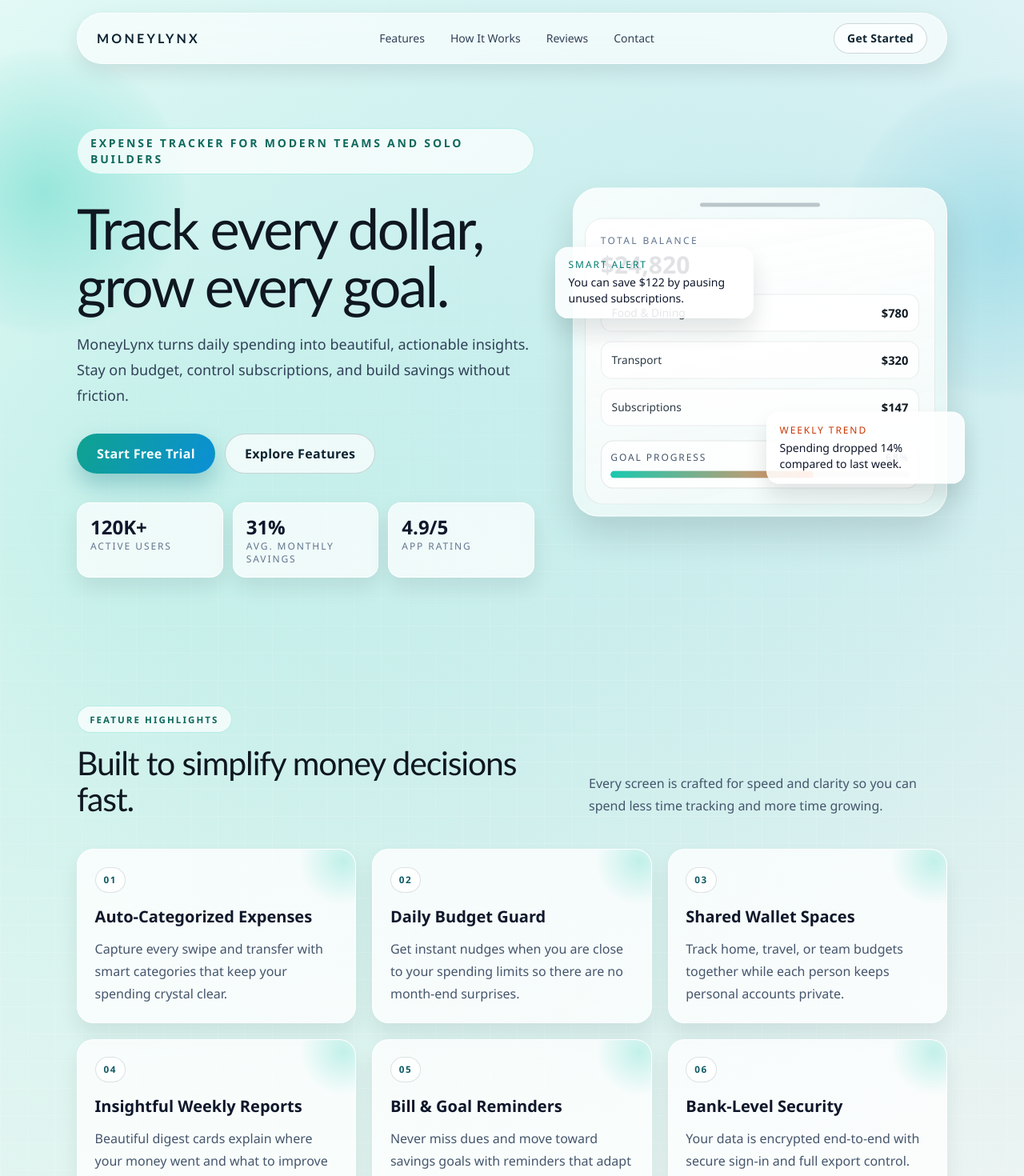
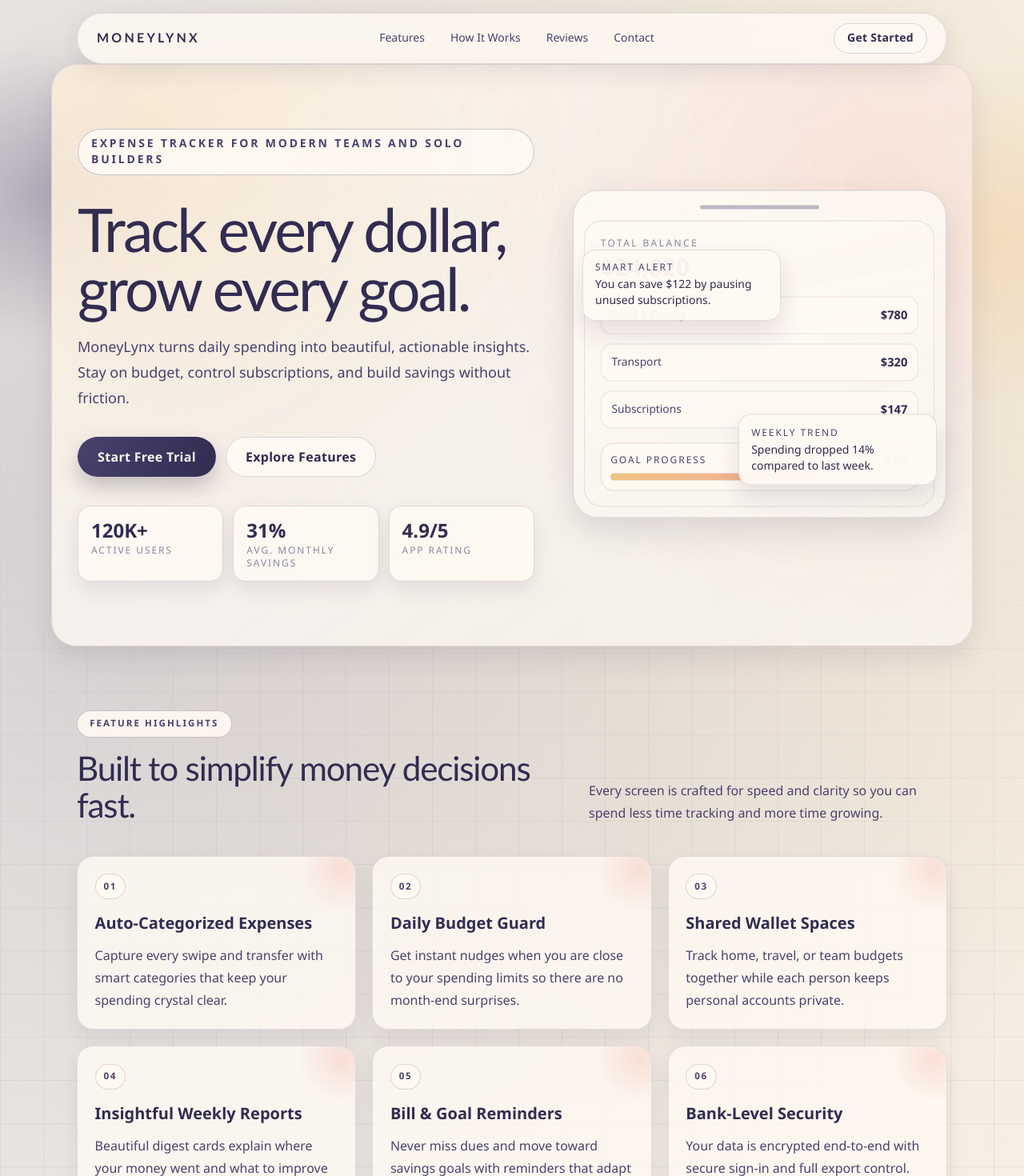
Before and after one commit to sharyarnaveed/expense-tracker, a Next.js app: page / in a window 1280 px wide. Shown: the top 1470 px of the page at 80% size. Built offline with nearby package versions, Linux system fonts and the light colour scheme; no server answers.

Commit message:
color scheme changed

```diff
--- a/app/globals.css
+++ b/app/globals.css
@@ -1,16 +1,25 @@
 @import "tailwindcss";
 
 :root {
-  --background: #f3f8f5;
-  --foreground: #132025;
-  --font-display: "Avenir Next", "Trebuchet MS", "Segoe UI", sans-serif;
-  --font-body: "Avenir", "Segoe UI", "Trebuchet MS", sans-serif;
-  --accent-teal: #19c9b0;
-  --accent-cyan: #36b6d5;
-  --accent-coral: #ff8a5b;
-  --accent-gold: #f4c25d;
-  --line: rgba(20, 38, 44, 0.16);
-  --soft-shadow: 0 22px 44px rgba(14, 29, 35, 0.14);
+  --background: #f8f5ef;
+  --foreground: #312c51;
+  --dark: #312c51;
+  --second: #48426d;
+  --third: #f0c383;
+  --forth: #f1aa9b;
+  --light: #f8f5ef;
+  --muted: #8c86a0;
+  --card: #fff9f3;
+  --surface: rgba(255, 249, 243, 0.82);
+  --anchor-offset: 7.5rem;
+  --font-display: "Clash Display", "Space Grotesk", "Trebuchet MS", "Segoe UI", sans-serif;
+  --font-body: "Manrope", "Avenir", "Segoe UI", "Trebuchet MS", sans-serif;
+  --accent-primary: var(--second);
+  --accent-secondary: var(--dark);
+  --accent-warm: var(--third);
+  --accent-soft: var(--forth);
+  --line: rgba(49, 44, 81, 0.2);
+  --soft-shadow: 0 16px 42px rgba(49, 44, 81, 0.14);
 }
 
 @theme inline {
@@ -26,30 +35,36 @@
 
 html {
   scroll-behavior: smooth;
+  scroll-padding-top: var(--anchor-offset);
+}
+
+.section-anchor {
+  scroll-margin-top: var(--anchor-offset);
 }
 
 body {
   margin: 0;
   min-height: 100vh;
   background:
-    radial-gradient(circle at 12% 18%, rgba(25, 201, 176, 0.2), transparent 40%),
-    radial-gradient(circle at 86% 10%, rgba(54, 182, 213, 0.18), transparent 35%),
-    radial-gradient(circle at 60% 88%, rgba(255, 138, 91, 0.2), transparent 38%),
-    linear-gradient(145deg, #f9fffd 0%, #edf5f2 48%, #eef4fb 100%);
+    radial-gradient(circle at 12% 18%, rgba(72, 66, 109, 0.2), transparent 40%),
+    radial-gradient(circle at 86% 10%, rgba(240, 195, 131, 0.2), transparent 35%),
+    radial-gradient(circle at 60% 88%, rgba(241, 170, 155, 0.2), transparent 38%),
+    linear-gradient(145deg, var(--light) 0%, #f5efe5 52%, #f8f2ea 100%);
   color: var(--foreground);
   font-family: var(--font-body), "Verdana", "Segoe UI", sans-serif;
+  text-rendering: geometricPrecision;
 }
 
 .brand-mark {
   font-family: var(--font-display), "Optima", "Trebuchet MS", "Segoe UI", sans-serif;
-  color: #0c2230;
+  color: var(--dark);
 }
 
 .glass-nav {
-  border: 1px solid rgba(255, 255, 255, 0.82);
-  background: rgba(255, 255, 255, 0.62);
-  box-shadow: 0 10px 24px rgba(15, 30, 35, 0.1);
-  backdrop-filter: blur(12px);
+  border: 1px solid rgba(72, 66, 109, 0.16);
+  background: rgba(255, 249, 243, 0.82);
+  box-shadow: 0 10px 30px rgba(49, 44, 81, 0.1);
+  backdrop-filter: blur(14px);
 }
 
 .nav-link {
@@ -66,12 +81,12 @@ body {
   width: 100%;
   transform: scaleX(0);
   transform-origin: left;
-  background: linear-gradient(90deg, var(--accent-teal), var(--accent-cyan));
+  background: linear-gradient(90deg, var(--accent-primary), var(--accent-warm));
   transition: transform 220ms ease;
 }
 
 .nav-link:hover {
-  color: #0f1720;
+  color: var(--dark);
 }
 
 .nav-link:hover::after {
@@ -80,9 +95,9 @@ body {
 
 .eyebrow,
 .section-kicker {
-  border: 1px solid rgba(25, 201, 176, 0.28);
-  background: rgba(255, 255, 255, 0.72);
-  color: #10695d;
+  border: 1px solid rgba(72, 66, 109, 0.28);
+  background: rgba(255, 249, 243, 0.9);
+  color: var(--second);
 }
 
 .section-kicker {
@@ -98,18 +113,18 @@ body {
 .hero-title,
 .section-title {
   font-family: var(--font-display), "Optima", "Trebuchet MS", "Segoe UI", sans-serif;
-  color: #0f1720;
+  color: var(--dark);
 }
 
 .hero-title {
-  font-size: clamp(2.2rem, 5.5vw, 4.5rem);
-  line-height: 1.02;
-  letter-spacing: -0.035em;
+  font-size: clamp(2.25rem, 6.1vw, 4.7rem);
+  line-height: 0.98;
+  letter-spacing: -0.04em;
 }
 
 .section-title {
   margin-top: 0.95rem;
-  font-size: clamp(1.7rem, 3.2vw, 2.8rem);
+  font-size: clamp(1.7rem, 3.3vw, 2.85rem);
   line-height: 1.1;
   letter-spacing: -0.028em;
 }
@@ -132,41 +147,41 @@ body {
 
 .btn-primary {
   border: 1px solid transparent;
-  background: linear-gradient(115deg, #0fa28f 0%, #0b8fd6 100%);
-  color: #f7fffd;
-  box-shadow: 0 14px 28px rgba(11, 116, 128, 0.3);
+  background: linear-gradient(115deg, var(--second) 0%, var(--dark) 100%);
+  color: var(--light);
+  box-shadow: 0 12px 24px rgba(49, 44, 81, 0.25);
 }
 
 .btn-primary:hover {
   transform: translateY(-2px);
-  box-shadow: 0 18px 36px rgba(10, 104, 114, 0.35);
+  box-shadow: 0 20px 34px rgba(49, 44, 81, 0.3);
 }
 
 .btn-secondary {
-  border: 1px solid rgba(15, 37, 43, 0.18);
-  background: rgba(255, 255, 255, 0.7);
-  color: #0f2432;
+  border: 1px solid rgba(72, 66, 109, 0.2);
+  background: rgba(255, 249, 243, 0.92);
+  color: var(--dark);
 }
 
 .btn-secondary:hover {
   transform: translateY(-2px);
-  background: rgba(255, 255, 255, 0.88);
+  background: rgba(255, 249, 243, 1);
 }
 
 .stat-tile {
-  border: 1px solid rgba(255, 255, 255, 0.88);
+  border: 1px solid rgba(72, 66, 109, 0.18);
   border-radius: 1rem;
   padding: 0.9rem 1rem;
-  background: rgba(255, 255, 255, 0.72);
-  box-shadow: 0 12px 26px rgba(17, 35, 41, 0.09);
+  background: rgba(255, 249, 243, 0.9);
+  box-shadow: 0 10px 24px rgba(49, 44, 81, 0.1);
 }
 
 .phone-shell {
   position: relative;
   border-radius: 2rem;
   padding: 0.85rem;
-  border: 1px solid rgba(255, 255, 255, 0.8);
-  background: linear-gradient(156deg, rgba(255, 255, 255, 0.82), rgba(232, 248, 245, 0.78));
+  border: 1px solid rgba(72, 66, 109, 0.2);
+  background: linear-gradient(156deg, rgba(255, 249, 243, 0.96), rgba(248, 245, 239, 0.84));
   box-shadow: var(--soft-shadow);
 }
 
@@ -175,13 +190,13 @@ body {
   height: 0.33rem;
   width: 34%;
   border-radius: 999px;
-  background: rgba(80, 98, 113, 0.35);
+  background: rgba(72, 66, 109, 0.35);
 }
 
 .phone-screen {
   border-radius: 1.4rem;
-  border: 1px solid rgba(22, 44, 51, 0.08);
-  background: linear-gradient(170deg, rgba(255, 255, 255, 0.98), rgba(242, 250, 248, 0.88));
+  border: 1px solid rgba(72, 66, 109, 0.14);
+  background: linear-gradient(170deg, rgba(255, 249, 243, 0.98), rgba(248, 245, 239, 0.92));
   padding: 1.2rem;
   display: grid;
   gap: 1.15rem;
@@ -192,22 +207,22 @@ body {
   align-items: center;
   justify-content: space-between;
   border-radius: 0.85rem;
-  border: 1px solid rgba(18, 40, 47, 0.08);
-  background: rgba(255, 255, 255, 0.84);
+  border: 1px solid rgba(72, 66, 109, 0.12);
+  background: rgba(255, 249, 243, 0.9);
   padding: 0.72rem 0.8rem;
   font-size: 0.86rem;
-  color: #2d3b45;
+  color: var(--second);
 }
 
 .chart-row strong {
-  color: #111b24;
+  color: var(--dark);
   font-size: 0.92rem;
 }
 
 .progress-block {
   border-radius: 1rem;
-  border: 1px solid rgba(11, 33, 38, 0.1);
-  background: rgba(255, 255, 255, 0.86);
+  border: 1px solid rgba(72, 66, 109, 0.16);
+  background: rgba(255, 249, 243, 0.94);
   padding: 0.72rem;
 }
 
@@ -216,7 +231,7 @@ body {
   height: 0.55rem;
   width: 100%;
   border-radius: 999px;
-  background: rgba(16, 40, 45, 0.11);
+  background: rgba(72, 66, 109, 0.2);
   overflow: hidden;
 }
 
@@ -225,26 +240,26 @@ body {
   height: 100%;
   width: 68%;
   border-radius: inherit;
-  background: linear-gradient(90deg, var(--accent-teal), var(--accent-coral));
+  background: linear-gradient(90deg, var(--accent-warm), var(--accent-soft));
 }
 
 .floating-card {
   position: absolute;
   max-width: 15.5rem;
-  border: 1px solid rgba(255, 255, 255, 0.84);
+  border: 1px solid rgba(72, 66, 109, 0.16);
   border-radius: 1rem;
   padding: 0.85rem 0.95rem;
-  background: rgba(255, 255, 255, 0.88);
-  box-shadow: 0 16px 28px rgba(15, 32, 36, 0.12);
+  background: rgba(255, 249, 243, 0.96);
+  box-shadow: 0 15px 30px rgba(49, 44, 81, 0.12);
 }
 
 .floating-card-a {
-  left: -1.35rem;
+  left: 0.75rem;
   top: 18%;
 }
 
 .floating-card-b {
-  right: -1.4rem;
+  right: 0.75rem;
   bottom: 10%;
 }
 
@@ -252,10 +267,13 @@ body {
   position: relative;
   overflow: hidden;
   border-radius: 1.3rem;
-  border: 1px solid rgba(255, 255, 255, 0.9);
-  background: rgba(255, 255, 255, 0.78);
+  border: 1px solid rgba(72, 66, 109, 0.14);
+  background: var(--surface);
   padding: 1.35rem;
-  box-shadow: 0 14px 24px rgba(18, 35, 40, 0.08);
+  box-shadow: 0 10px 24px rgba(49, 44, 81, 0.08);
+  transition:
+    transform 180ms ease,
+    box-shadow 180ms ease;
 }
 
 .feature-card::before {
@@ -266,7 +284,12 @@ body {
   height: 110px;
   width: 110px;
   border-radius: 999px;
-  background: radial-gradient(circle, rgba(25, 201, 176, 0.24), transparent 70%);
+  background: radial-gradient(circle, rgba(241, 170, 155, 0.3), transparent 70%);
+}
+
+.feature-card:hover {
+  transform: translateY(-3px);
+  box-shadow: 0 16px 30px rgba(49, 44, 81, 0.12);
 }
 
 .feature-id {
@@ -277,24 +300,24 @@ body {
   min-width: 2.4rem;
   padding: 0 0.5rem;
   border-radius: 999px;
-  border: 1px solid rgba(15, 45, 52, 0.14);
-  background: rgba(255, 255, 255, 0.85);
+  border: 1px solid rgba(72, 66, 109, 0.2);
+  background: rgba(255, 249, 243, 0.95);
   font-size: 0.73rem;
   font-weight: 700;
   letter-spacing: 0.14em;
-  color: #0f5b65;
+  color: var(--second);
 }
 
 .process-panel {
-  border: 1px solid rgba(255, 255, 255, 0.82);
-  background: linear-gradient(145deg, rgba(255, 255, 255, 0.8), rgba(224, 243, 243, 0.72));
-  box-shadow: 0 22px 36px rgba(14, 29, 35, 0.1);
+  border: 1px solid rgba(72, 66, 109, 0.2);
+  background: linear-gradient(145deg, rgba(255, 249, 243, 0.94), rgba(248, 245, 239, 0.85));
+  box-shadow: 0 18px 34px rgba(49, 44, 81, 0.1);
 }
 
 .step-card {
   border-radius: 1.1rem;
-  border: 1px solid rgba(255, 255, 255, 0.88);
-  background: rgba(255, 255, 255, 0.74);
+  border: 1px solid rgba(72, 66, 109, 0.18);
+  background: rgba(255, 249, 243, 0.92);
   padding: 1.1rem;
 }
 
@@ -305,19 +328,19 @@ body {
   align-items: center;
   justify-content: center;
   border-radius: 999px;
-  border: 1px solid rgba(15, 45, 52, 0.16);
-  background: linear-gradient(120deg, rgba(25, 201, 176, 0.15), rgba(255, 138, 91, 0.2));
+  border: 1px solid rgba(72, 66, 109, 0.2);
+  background: linear-gradient(120deg, rgba(240, 195, 131, 0.3), rgba(241, 170, 155, 0.35));
   font-size: 0.8rem;
   font-weight: 700;
-  color: #0f4f5a;
+  color: var(--dark);
 }
 
 .review-highlight,
 .testimonial-card,
 .contact-panel {
-  border: 1px solid rgba(255, 255, 255, 0.86);
-  background: rgba(255, 255, 255, 0.78);
-  box-shadow: 0 14px 30px rgba(16, 33, 38, 0.09);
+  border: 1px solid rgba(72, 66, 109, 0.18);
+  background: rgba(255, 249, 243, 0.92);
+  box-shadow: 0 14px 28px rgba(49, 44, 81, 0.09);
 }
 
 .review-highlight {
@@ -339,22 +362,23 @@ body {
   font-weight: 700;
   letter-spacing: 0.14em;
   text-transform: uppercase;
-  color: #475765;
+  color: var(--muted);
 }
 
 .field-input {
   width: 100%;
   border-radius: 0.85rem;
-  border: 1px solid rgba(17, 41, 48, 0.18);
-  background: rgba(255, 255, 255, 0.88);
-  color: #132025;
+  border: 1px solid rgba(72, 66, 109, 0.22);
+  background: rgba(255, 249, 243, 0.96);
+  color: var(--dark);
   padding: 0.78rem 0.9rem;
   outline: none;
   transition: border-color 160ms ease;
 }
 
 .field-input:focus {
-  border-color: rgba(17, 128, 136, 0.85);
+  border-color: rgba(72, 66, 109, 0.85);
+  box-shadow: 0 0 0 4px rgba(72, 66, 109, 0.14);
 }
 
 .ambient-orb {
@@ -362,7 +386,7 @@ body {
   position: absolute;
   z-index: -2;
   border-radius: 999px;
-  filter: blur(3px);
+  filter: blur(14px);
   animation: orbit 18s ease-in-out infinite;
 }
 
@@ -371,7 +395,7 @@ body {
   top: 80px;
   height: 340px;
   width: 340px;
-  background: radial-gradient(circle, rgba(25, 201, 176, 0.33), rgba(25, 201, 176, 0.02) 72%);
+  background: radial-gradient(circle, rgba(72, 66, 109, 0.33), rgba(72, 66, 109, 0.02) 72%);
 }
 
 .orb-two {
@@ -379,7 +403,7 @@ body {
   top: 120px;
   height: 380px;
   width: 380px;
-  background: radial-gradient(circle, rgba(54, 182, 213, 0.28), rgba(54, 182, 213, 0.03) 70%);
+  background: radial-gradient(circle, rgba(240, 195, 131, 0.3), rgba(240, 195, 131, 0.03) 70%);
   animation-delay: -4s;
 }
 
@@ -388,7 +412,7 @@ body {
   left: 42%;
   height: 360px;
   width: 360px;
-  background: radial-gradient(circle, rgba(255, 138, 91, 0.24), rgba(255, 138, 91, 0.04) 68%);
+  background: radial-gradient(circle, rgba(241, 170, 155, 0.28), rgba(241, 170, 155, 0.04) 68%);
   animation-delay: -9s;
 }
 
@@ -398,10 +422,50 @@ body {
   inset: 0;
   z-index: -1;
   background-image:
-    linear-gradient(rgba(255, 255, 255, 0.18) 1px, transparent 1px),
-    linear-gradient(90deg, rgba(255, 255, 255, 0.16) 1px, transparent 1px);
-  background-size: 34px 34px;
-  mask-image: radial-gradient(circle at center, #000 35%, transparent 95%);
+    linear-gradient(rgba(72, 66, 109, 0.08) 1px, transparent 1px),
+    linear-gradient(90deg, rgba(72, 66, 109, 0.08) 1px, transparent 1px);
+  background-size: 54px 54px;
+  mask-image: radial-gradient(circle at center, #000 30%, transparent 90%);
+}
+
+.theme-plum .text-slate-900 {
+  color: var(--dark) !important;
+}
+
+.theme-plum .text-slate-700,
+.theme-plum .text-slate-600 {
+  color: var(--second) !important;
+}
+
+.theme-plum .text-slate-500 {
+  color: var(--muted) !important;
+}
+
+.theme-plum .text-slate-200 {
+  color: color-mix(in srgb, var(--muted) 35%, white) !important;
+}
+
+.theme-plum .text-teal-700,
+.theme-plum .text-orange-700 {
+  color: var(--second) !important;
+}
+
+.theme-plum .border-slate-200 {
+  border-color: rgba(72, 66, 109, 0.2) !important;
+}
+
+.theme-plum .hover\:text-slate-700:hover {
+  color: var(--second) !important;
+}
+
+.hero-palette {
+  background:
+    radial-gradient(circle at 10% 10%, rgba(240, 195, 131, 0.24), transparent 45%),
+    radial-gradient(circle at 90% 20%, rgba(241, 170, 155, 0.22), transparent 48%),
+    linear-gradient(145deg, rgba(255, 249, 243, 0.86) 0%, rgba(248, 245, 239, 0.78) 100%);
+  border: 1px solid rgba(72, 66, 109, 0.12);
+  box-shadow: 0 16px 32px rgba(49, 44, 81, 0.1);
+  backdrop-filter: blur(3px);
 }
 
 .animate-rise {
@@ -450,7 +514,7 @@ body {
   }
 }
 
-@media (max-width: 1024px) {
+@media (max-width: 1279px) {
   .floating-card-a,
   .floating-card-b {
     position: static;
@@ -460,6 +524,10 @@ body {
 
   .floating-card-b {
     margin-top: 0.75rem;
+  }
+
+  .mesh-overlay {
+    display: none;
   }
 }
 
--- a/app/layout.tsx
+++ b/app/layout.tsx
@@ -1,4 +1,5 @@
 import type { Metadata } from "next";
+import { HashScrollFix } from "./components/HashScrollFix";
 import "./globals.css";
 
 export const metadata: Metadata = {
@@ -32,6 +33,7 @@ export default function RootLayout({
   return (
     <html lang="en">
       <body className="antialiased">
+        <HashScrollFix />
         {children}
       </body>
     </html>
--- a/app/page.tsx
+++ b/app/page.tsx
@@ -93,7 +93,7 @@ export default async function Home({ searchParams }: HomeProps) {
   const contactStatus = params.contact;
 
   return (
-    <div className="relative isolate overflow-hidden pb-14">
+    <div className="theme-plum relative isolate overflow-hidden pb-14">
       <div className="ambient-orb orb-one" aria-hidden />
       <div className="ambient-orb orb-two" aria-hidden />
       <div className="ambient-orb orb-three" aria-hidden />
@@ -134,9 +134,9 @@ export default async function Home({ searchParams }: HomeProps) {
       <main>
         <section
           id="home"
-          className="mx-auto grid max-w-6xl gap-12 px-4 pb-20 pt-16 sm:px-6 lg:grid-cols-[1.1fr_0.9fr] lg:items-center lg:px-8 lg:pt-20"
+          className="hero-palette section-anchor mx-auto grid max-w-6xl gap-12 rounded-[2rem] px-4 pb-20 pt-16 sm:px-6 lg:grid-cols-[1.1fr_0.9fr] lg:items-center lg:px-8 lg:pt-20"
         >
-          <div className="animate-rise space-y-8">
+          <div className="relative z-10 animate-rise space-y-8">
             <p className="eyebrow inline-flex items-center gap-2 rounded-full px-4 py-2 text-xs font-semibold uppercase tracking-[0.2em] sm:text-sm">
               Expense tracker for modern teams and solo builders
             </p>
@@ -175,7 +175,7 @@ export default async function Home({ searchParams }: HomeProps) {
             </div>
           </div>
 
-          <div className="relative mx-auto w-full max-w-sm sm:max-w-md lg:max-w-none">
+          <div className="relative z-0 mx-auto w-full max-w-sm sm:max-w-md lg:max-w-none">
             <div className="phone-shell animate-float-slow">
               <div className="phone-top" />
               <div className="phone-screen">
@@ -235,7 +235,10 @@ export default async function Home({ searchParams }: HomeProps) {
           </div>
         </section>
 
-        <section id="features" className="mx-auto max-w-6xl px-4 py-20 sm:px-6 lg:px-8">
+        <section
+          id="features"
+          className="section-anchor mx-auto max-w-6xl px-4 py-20 sm:px-6 lg:px-8"
+        >
           <div className="mb-10 flex flex-col items-start justify-between gap-5 md:flex-row md:items-end">
             <div>
               <p className="section-kicker">Feature Highlights</p>
@@ -266,7 +269,7 @@ export default async function Home({ searchParams }: HomeProps) {
           </div>
         </section>
 
-        <section id="how" className="mx-auto max-w-6xl px-4 py-12 sm:px-6 lg:px-8">
+        <section id="how" className="section-anchor mx-auto max-w-6xl px-4 py-12 sm:px-6 lg:px-8">
           <div className="process-panel rounded-[2rem] p-6 sm:p-10 lg:p-12">
             <p className="section-kicker">How It Works</p>
             <h2 className="section-title max-w-2xl">
@@ -289,7 +292,10 @@ export default async function Home({ searchParams }: HomeProps) {
           </div>
         </section>
 
-        <section id="reviews" className="mx-auto max-w-6xl px-4 py-20 sm:px-6 lg:px-8">
+        <section
+          id="reviews"
+          className="section-anchor mx-auto max-w-6xl px-4 py-20 sm:px-6 lg:px-8"
+        >
           <div className="grid gap-6 lg:grid-cols-[0.95fr_1.05fr]">
             <div className="review-highlight">
               <p className="section-kicker">Loved By Users</p>
@@ -325,7 +331,10 @@ export default async function Home({ searchParams }: HomeProps) {
           </div>
         </section>
 
-        <section id="contact" className="mx-auto max-w-6xl px-4 pb-10 pt-8 sm:px-6 lg:px-8">
+        <section
+          id="contact"
+          className="section-anchor mx-auto max-w-6xl px-4 pb-10 pt-8 sm:px-6 lg:px-8"
+        >
           <ContactToast
             status={
               contactStatus === "success"
@@ -343,9 +352,6 @@ export default async function Home({ searchParams }: HomeProps) {
                 Tell us about your needs and we will send a setup guide, pricing,
                 and a personalized onboarding demo.
               </p>
-              <div className="mt-8 space-y-3 text-sm text-slate-700 sm:text-base">
-
-              </div>
             </div>
 
             <form className="grid gap-4" action={submitContact}>
```
Also changed, not shown: app/components/HashScrollFix.tsx (added, +39 -0 lines), 1 other file (tests, documents, lock files or other folders).
